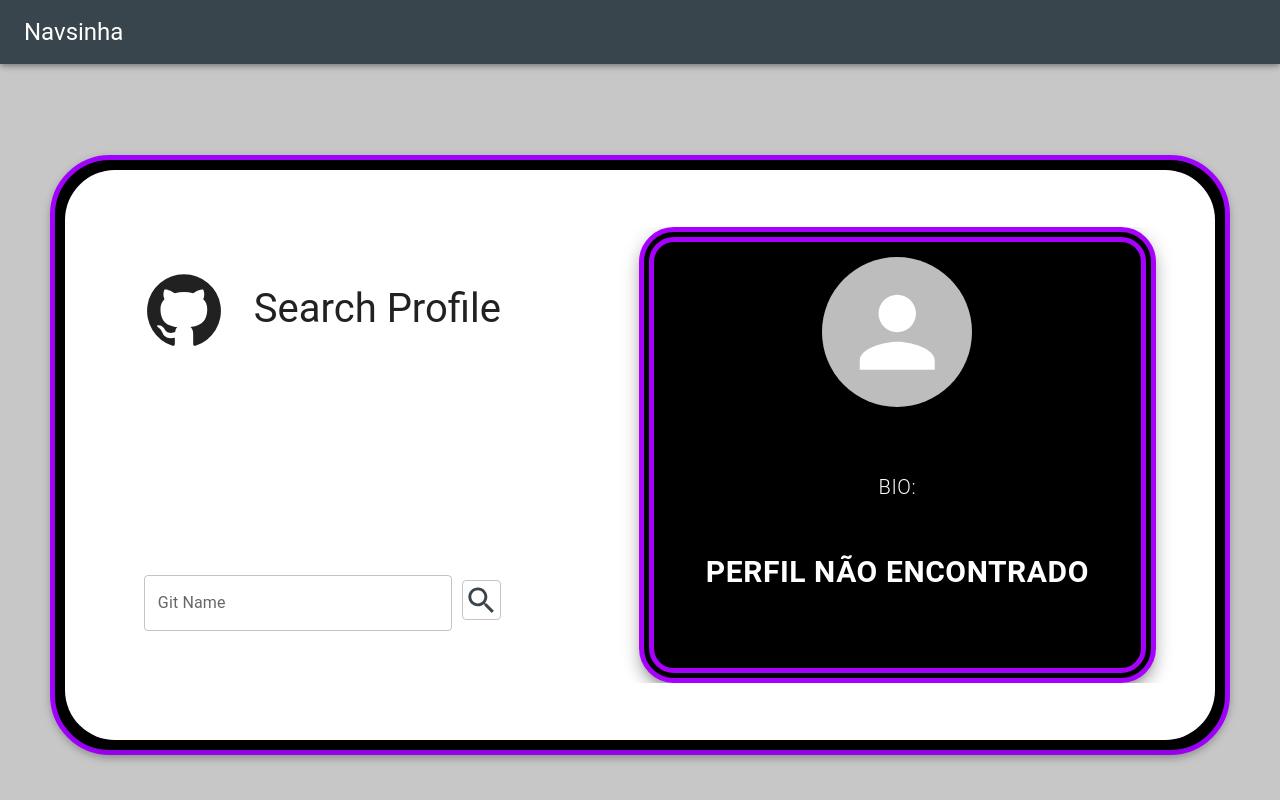
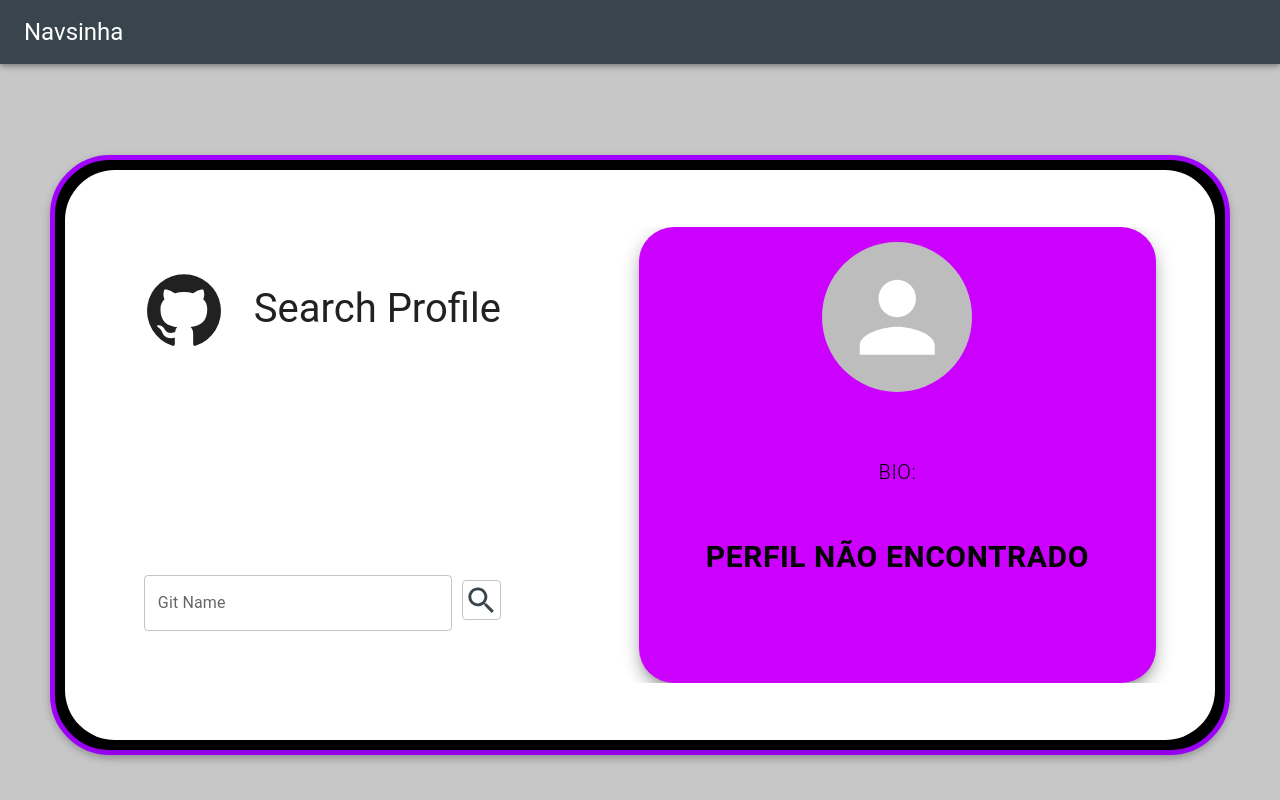
Before and after one commit to Spiguerfild/React-busca-git, a React (Vite) app: page / in a window 1280 px wide. Built offline with nearby package versions, Linux system fonts and the light colour scheme.

Commit message:
cores troca

```diff
--- a/src/MultiActionAreaCard/index.tsx
+++ b/src/MultiActionAreaCard/index.tsx
@@ -38,9 +38,8 @@ export default function MultiActionAreaCard({ data }: Request) {
       alignItems: 'center',
       gap: '10px',
       background: 'transparent',
-      border: '15px double #a700fd',
       borderRadius: '35px',
-      backgroundColor: '#000',
+      backgroundColor: '#cc00ff',
       color: 'white',
       textTransform: 'lowercase',
     }}>
@@ -49,16 +48,16 @@ export default function MultiActionAreaCard({ data }: Request) {
         sx={{ width: 150, height: 150 }} />
 
       <CardContent>
-        <Typography variant="button" fontSize={30} fontWeight='300' display="block" gutterBottom>
+        <Typography variant="button" fontSize={30} fontWeight='300' display="block" gutterBottom sx={{ color: 'black' }}>
           {data?.name}
         </Typography>
       </CardContent>
 
-      <Typography variant="button" fontSize={20} fontWeight='300' display="block" gutterBottom>
+      <Typography variant="button" fontSize={20} fontWeight='300' display="block" gutterBottom sx={{ color: 'black' }}>
         bio: {data?.bio}
       </Typography>
 
-      <Typography variant="button" fontSize={20} fontWeight='300' display="block" gutterBottom>
+      <Typography variant="button" fontSize={20} fontWeight='300' display="block" gutterBottom sx={{ color: 'black' }}>
         {data?.public_repos == undefined ? <h2>Perfil não Encontrado </h2> : `Repositórios: ${+ data?.public_repos} `}
       </Typography>
 
@@ -70,7 +69,7 @@ export default function MultiActionAreaCard({ data }: Request) {
 
         }}>
           <a href={data?.html_url} style={{
-            color: '#a700fd',
+            color: '#000',
             textDecoration: 'none',
             fontWeight: '500'
           }}>{data?.html_url}</a>
```
